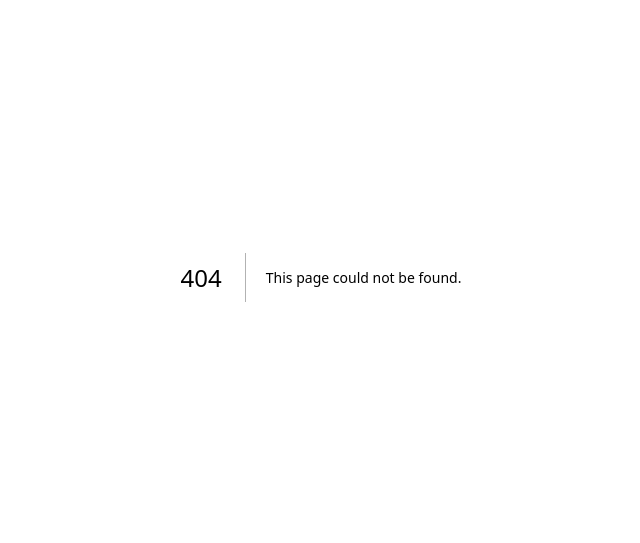
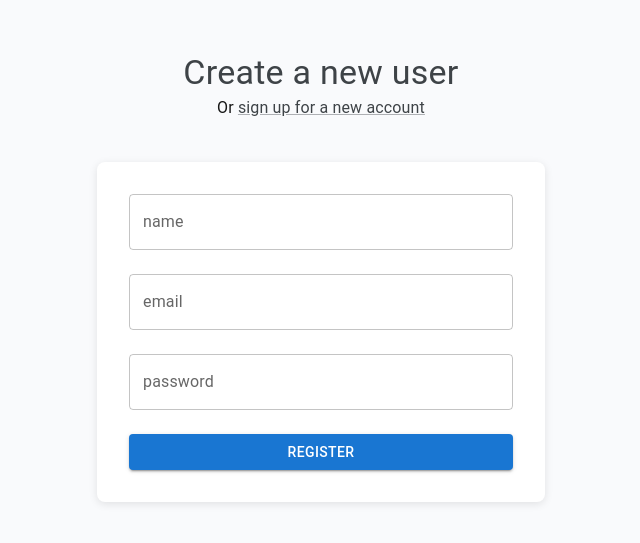
Before and after one commit to dgtutv/messenger, a Next.js app in the folder client/: page /register in a window 1280 px wide. Before the commit this address had no page. Shown: the part 123-666 px from the top of the page, without its empty margins (319-959 px from the left). Built offline with nearby package versions, Linux system fonts and the light colour scheme.

Commit message:
Created basic (non-working) register page

```diff
--- a/client/package.json
+++ b/client/package.json
@@ -9,6 +9,9 @@
     "lint": "eslint"
   },
   "dependencies": {
+    "@emotion/react": "^11.14.0",
+    "@emotion/styled": "^11.14.1",
+    "@mui/material": "^7.3.4",
     "next": "15.5.5",
     "react": "19.1.0",
     "react-dom": "19.1.0",
--- /dev/null
+++ b/client/src/app/components/register-card.jsx
@@ -0,0 +1,72 @@
+"use client"
+import React, { useState } from 'react'
+import { Box, TextField, Button, Typography } from '@mui/material'
+
+const RegisterCard = () => {
+    const [name, setName] = useState("");
+    const [email, setEmail] = useState("");
+    const [password, setPassword] = useState("");
+
+    const mainStyle = {
+        background: "white",
+        padding: "32px",
+        width: "100%",
+        maxWidth: "448px",
+        borderRadius: "8px",
+        boxShadow: "0 2px 8px rgba(0,0,0,0.1)",
+        display: "flex",
+        flexDirection: "column",
+        justifyContent: "space-between",
+        alignItems: "center"
+    }
+
+    const formStyle = {
+        width: "100%",
+        padding: "0",
+        margin: "0",
+        display: "flex",
+        flexDirection: "column",
+        justifyContent: "space-between",
+        alignItems: "center",
+        gap: "24px"
+    }
+
+    const formControlStyle = {
+        width: "100%",
+
+    }
+
+    const handleSubmit = async (event) => {
+        event.preventDefault(); // Prevent default form submission
+
+        try {
+            const response = await fetch('http://localhost:8080/api/register', {
+                method: 'POST',
+                headers: {
+                    'Content-Type': 'application/json',
+                },
+                body: JSON.stringify({ name, email }),
+            });
+
+            const data = await response.json();
+            console.log('Success:', data);
+            // Handle success (e.g., clear form, show success message)
+        } catch (error) {
+            console.error('Error:', error);
+            // Handle error (e.g., show error message)
+        }
+    };
+
+    return (
+        <Box style={mainStyle}>
+            <form onSubmit={handleSubmit} style={formStyle}>
+                <TextField style={formControlStyle} onChange={(event) => { setName(event.target.value) }} label="name" variant='outlined' />
+                <TextField style={formControlStyle} onChange={(event) => { setEmail(event.target.value) }} label="email" variant='outlined' />
+                <TextField style={formControlStyle} onChange={(event) => { setPassword(event.target.value) }} label="password" variant='outlined' type="password" autoComplete='current-password' />
+                <Button style={formControlStyle} variant="contained">Register</Button>
+            </form>
+        </Box>
+    )
+}
+
+export default RegisterCard;
--- /dev/null
+++ b/client/src/app/register/page.jsx
@@ -0,0 +1,30 @@
+import RegisterCard from "../components/register-card";
+import React from 'react'
+import { Typography, Link } from "@mui/material";
+
+const app = () => {
+    const mainStyle = {
+        background: "#f9fafc",
+        minHeight: "100vh",
+        display: "flex",
+        alignItems: "center",
+        justifyContent: "center",
+        flexDirection: "column",
+        gap: "40px"
+    }
+    return (
+        <div style={mainStyle}>
+            <div style={{ display: "flex", flexDirection: "column", alignItems: "center", justifyContent: "start" }}>
+                <Typography variant='h4' color="#3e4347">Create a new user</Typography>
+                <div>
+                    <Typography variant="subtitle1">
+                        Or <Link style={{ cursor: "pointer" }} color="#3e4347">sign up for a new account</Link>
+                    </Typography>
+                </div>
+            </div>
+            <RegisterCard />
+        </div>
+    )
+}
+
+export default app
```
Also changed, not shown: client/src/app/sign-in/page.jsx (added, +12 -0 lines), 2 other files (tests, documents, lock files or other folders).
